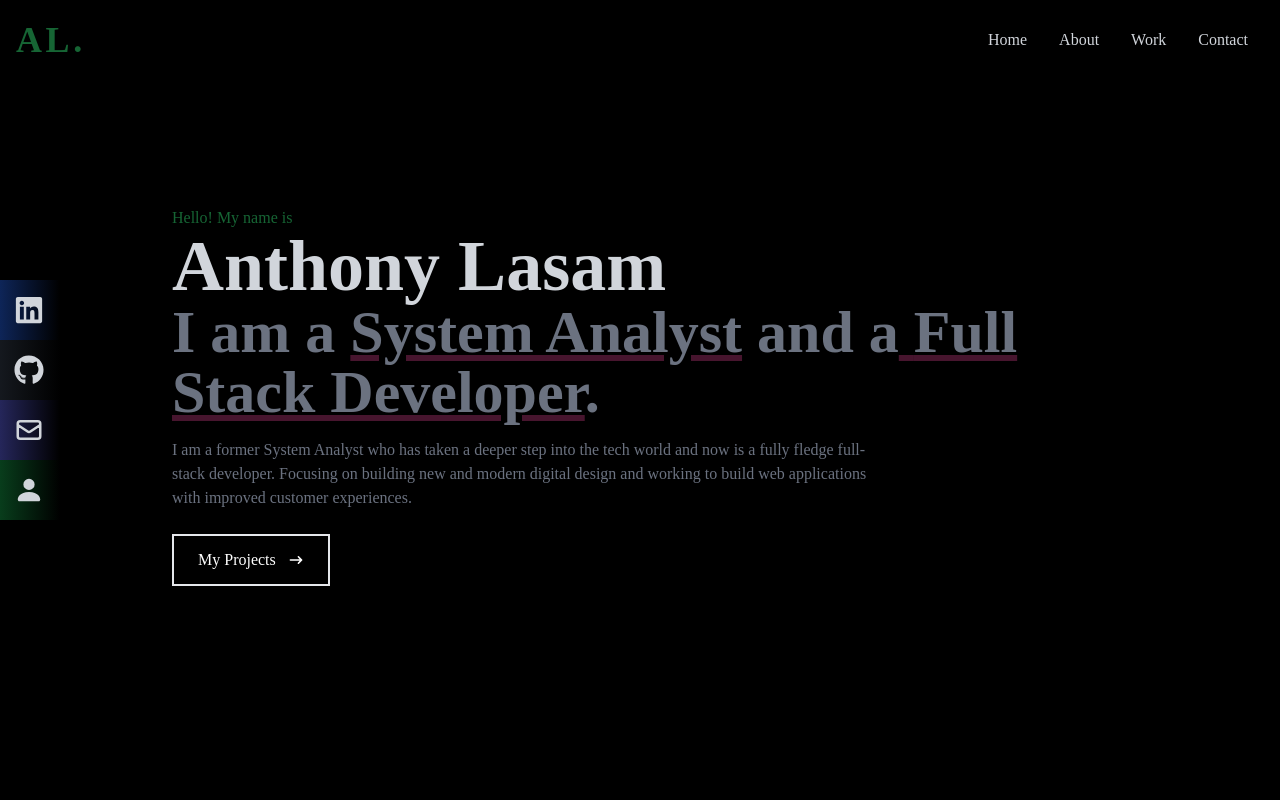
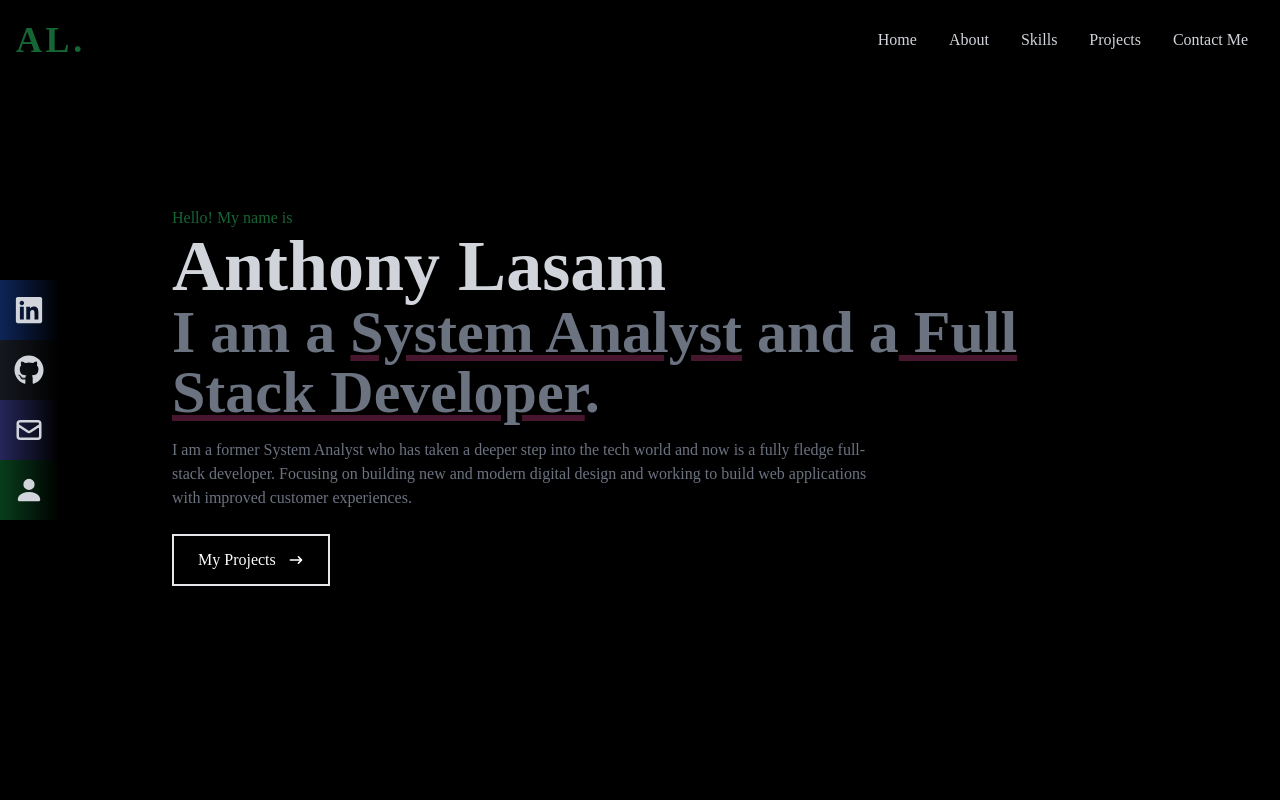
Before and after one commit to alasam/alasam.github.io, a React (Create React App) app: page / in a window 1280 px wide. Shown: the top 800 px of the page. Built offline with nearby package versions, Linux system fonts and the light colour scheme.

Commit message:
add smooth scrolling, fixed navbar links to different places in page

```diff
--- a/package.json
+++ b/package.json
@@ -12,6 +12,7 @@
     "react-dom": "^18.2.0",
     "react-icons": "^4.6.0",
     "react-scripts": "5.0.1",
+    "react-scroll": "^1.8.8",
     "web-vitals": "^2.1.4"
   },
   "scripts": {
--- a/src/components/Navbar.jsx
+++ b/src/components/Navbar.jsx
@@ -8,10 +8,12 @@ import {
   FaTimes,
 } from "react-icons/fa";
 import { HiOutlineMail } from "react-icons/hi";
+import { Link } from "react-scroll";
 
 const Navbar = () => {
   const [Nav, setNav] = useState(false);
   const handleClick = () => setNav(!Nav);
+
   return (
     <div className="fixed w-full h-[80px] flex justify-between items-center px-4 bg-black text-gray-300">
       {/* logo/name */}
@@ -26,10 +28,31 @@ const Navbar = () => {
       {/* menu */}
 
       <ul className="hidden md:flex">
-        <li>Home</li>
-        <li>About</li>
-        <li>Work</li>
-        <li>Contact</li>
+        <li>
+          <Link to="home" smooth={true} duration={500}>
+            Home
+          </Link>
+        </li>
+        <li>
+          <Link to="about" smooth={true} duration={500}>
+            About
+          </Link>
+        </li>
+        <li>
+          <Link to="skills" smooth={true} duration={500}>
+            Skills
+          </Link>
+        </li>
+        <li>
+          <Link to="projects" smooth={true} duration={500}>
+            Projects
+          </Link>
+        </li>
+        <li>
+          <Link to="contact" smooth={true} duration={500}>
+            Contact Me
+          </Link>
+        </li>
       </ul>
 
       {/* menu icon */}
@@ -45,10 +68,36 @@ const Navbar = () => {
             : "absolute top-0 left-0 w-full h-screen bg-black flex flex-col justify-center items-center"
         }
       >
-        <li className="py-6 text-4xl">Home</li>
-        <li className="py-6 text-4xl">About</li>
-        <li className="py-6 text-4xl">Work</li>
-        <li className="py-6 text-4xl">Contact</li>
+        <li className="py-6 text-4xl">
+          <Link onClick={handleClick} to="home" smooth={true} duration={500}>
+            Home
+          </Link>
+        </li>
+        <li className="py-6 text-4xl">
+          <Link onClick={handleClick} to="about" smooth={true} duration={500}>
+            About
+          </Link>
+        </li>
+        <li className="py-6 text-4xl">
+          <Link onClick={handleClick} to="skills" smooth={true} duration={500}>
+            Skills
+          </Link>
+        </li>
+        <li className="py-6 text-4xl">
+          <Link
+            onClick={handleClick}
+            to="projects"
+            smooth={true}
+            duration={500}
+          >
+            Projects
+          </Link>
+        </li>
+        <li className="py-6 text-4xl">
+          <Link onClick={handleClick} to="contact" smooth={true} duration={500}>
+            Contact
+          </Link>
+        </li>
       </ul>
     </div>
   );
```
Also changed, not shown: 1 other file (tests, documents, lock files or other folders).
